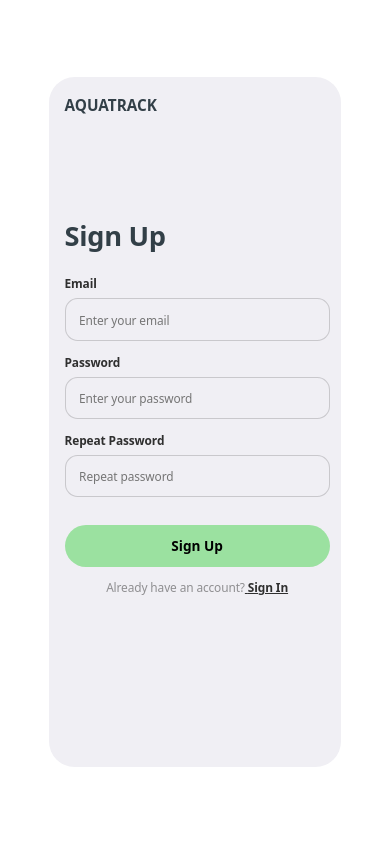
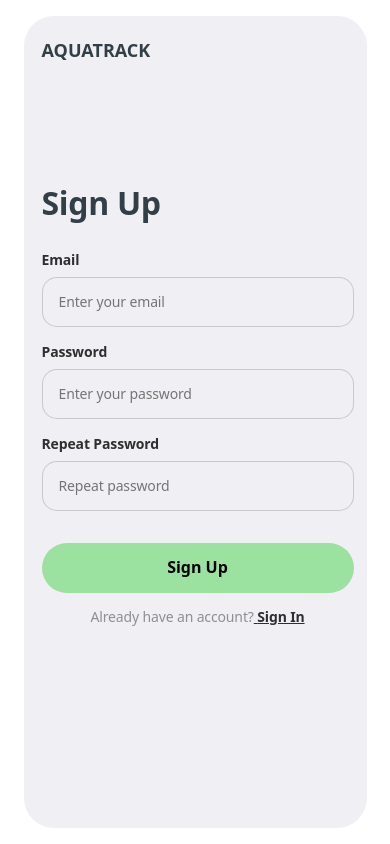
Before and after one commit to Marharyta23/CodeMasters, a React (Vite) app: page /signup in a window 390 px wide. Built offline with nearby package versions, Linux system fonts and the light colour scheme.

Commit message:
delete zoom

```diff
--- a/src/pages/SignInPage/SignInPage.module.css
+++ b/src/pages/SignInPage/SignInPage.module.css
@@ -6,9 +6,6 @@
 
 /*--Mobile screen--*/
 @media screen and (min-width: 320px) and (max-width: 767.98px) {
-  body {
-    zoom: 0.85;
-  }
   .SignInPageSection {
     width: 343px;
     height: 812px;
--- a/src/pages/SignUpPage/SignUpPage.module.css
+++ b/src/pages/SignUpPage/SignUpPage.module.css
@@ -5,9 +5,6 @@
 }
 /*---Mobile screen--*/
 @media screen and (min-width: 320px) and (max-width: 767.98px) {
-  body {
-    zoom: 0.85;
-  }
   .SignUpPageSection {
     width: 343px;
     height: 812px;
```
